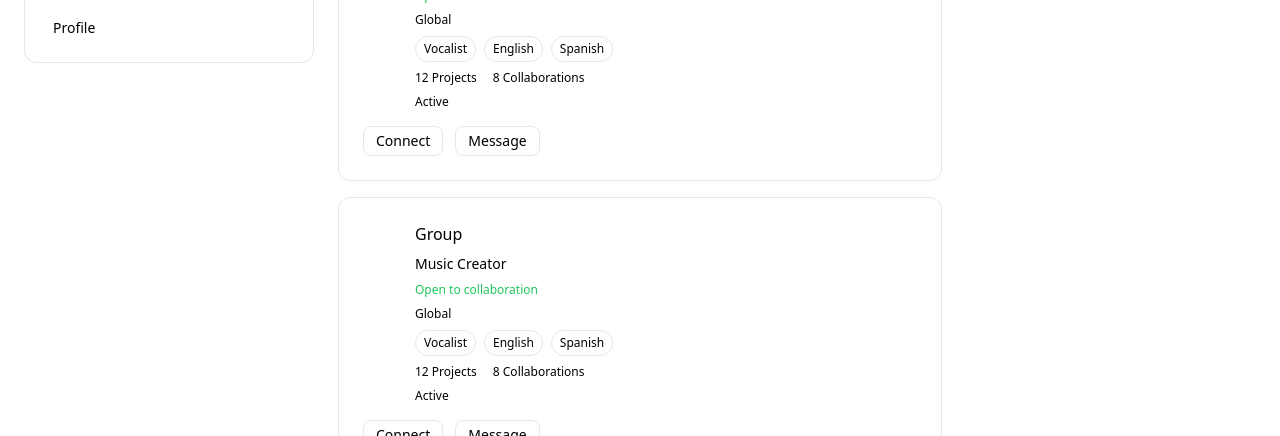
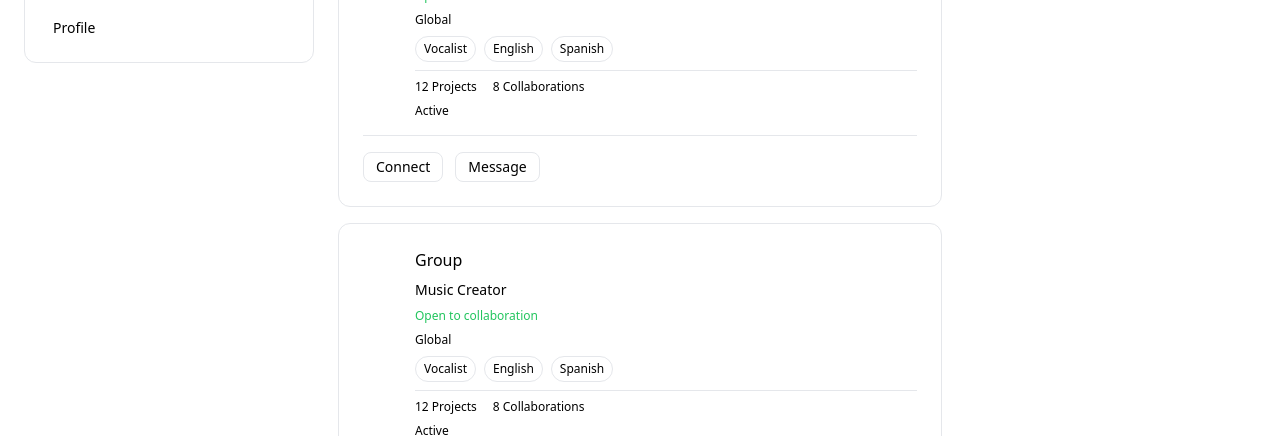
Before and after one commit to AMUZIM/amuzim-web, a Next.js app: page /network/groups in a window 1280 px wide. Shown: the part 364-800 px from the top of the page. Built offline with nearby package versions, Linux system fonts and the light colour scheme.

Commit message:
feat(network): add divider to network item

```diff
--- a/src/components/network/NetworkItem.tsx
+++ b/src/components/network/NetworkItem.tsx
@@ -10,6 +10,7 @@ import NetworkSubtitle from "./NetworkSubtitle";
 import NetworkStatus from "./NetworkStatus";
 import NetworkLocation from "./NetworkLocation";
 import NetworkStats from "./NetworkStats";
+import NetworkDivider from "./NetworkDivider";
 
 export default function NetworkItem({
   children,
@@ -46,6 +47,8 @@ export default function NetworkItem({
             <NetworkTag>Spanish</NetworkTag>
           </div>
 
+          <NetworkDivider />
+
           <NetworkStats>
             <div>12 Projects</div>
             <div>8 Collaborations</div>
@@ -59,6 +62,8 @@ export default function NetworkItem({
 
       </div>
 
+      <NetworkDivider />
+
       <NetworkActions>
         <NetworkButton>Connect</NetworkButton>
         <NetworkButton>Message</NetworkButton>
```
